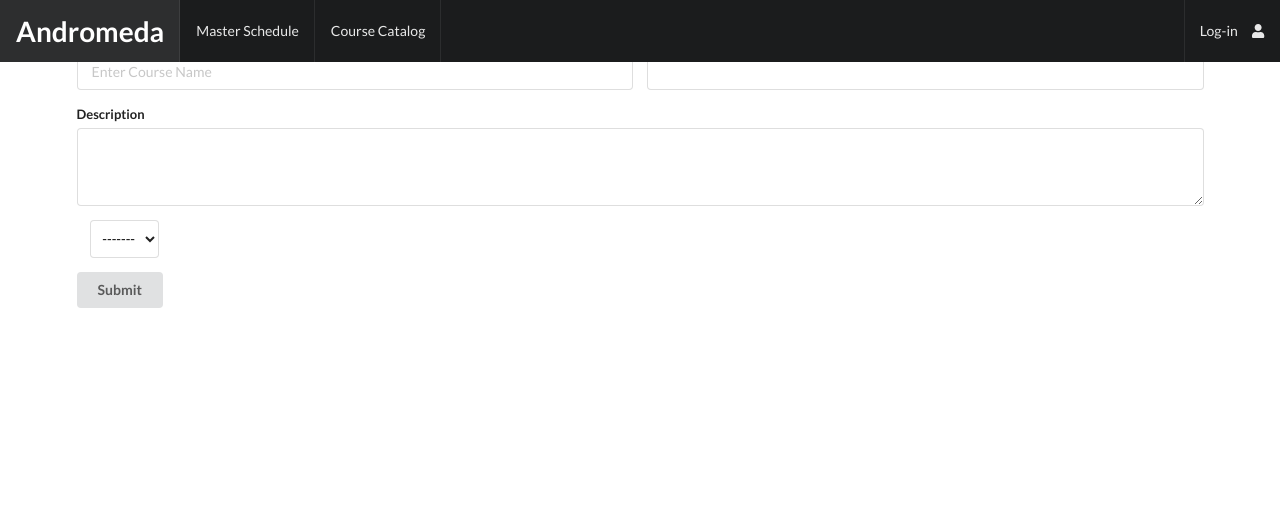
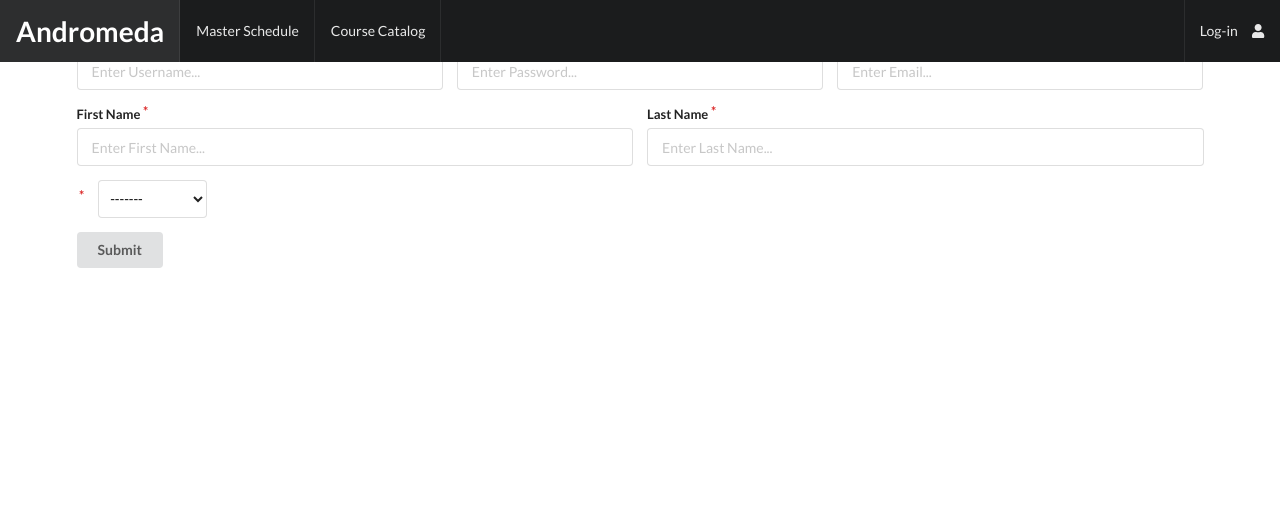
Before and after one commit to andromedasystem/Andromeda, a Django app: template registration_system/templates/registration_system/create_course.html in a window 1280 px wide. Shown: the top 507 px of the page. Run offline with Django 3.2, Linux system fonts and the light colour scheme; the template is opened without the code that fills it, so the values that code supplies are empty; some libraries are stand-ins or nearby versions.

```diff
--- a/registration_system/templates/registration_system/create_course.html
+++ b/registration_system/templates/registration_system/create_course.html
@@ -8,47 +8,162 @@
     <div class="ui container">
         {{ rendered|safe }}
     </div>
-
+{# TODO: Create Section Form and Ajax Requests to query DB values for inputs   #}
     <div class="ui container">
-        <form action="{{ url }}" method="post" class="ui form m-top2 ">
+        <form id="user-form" action="{{ url }}" method="post" class="ui form m-top2 ">
             {% csrf_token %}
 
-                <div class="two fields">
-                    <div class="field">
-                        <label for="id_name">Course Name</label>
-                        <input type="text" name="name" maxlength="100" placeholder="Enter Course Name" id="id_name" required/>
-                    </div>
-                    <div class="field">
-                        <label for="id_credits">Credits</label>
-                        <input type="number" name="credits" step="1" min="2" max="4" id="id_credits" required>
-                    </div>
+            <div class="three fields">
+                <div class="required field">
+                    <label for="id_username">Username</label>
+                    <input type="text" name="username" maxlength="150" placeholder="Enter Username..." id="id_username" required/>
                 </div>
+                <div class="required field">
+                    <label for="id_password">Password</label>
+                    <input type="password" name="password" id="id_password" placeholder="Enter Password..." required/>
+                </div>
+                <div class="required field">
+                    <label for="id_email">Email</label>
+                    <input autocomplete="email" type="text" name="email" maxlength="254" placeholder="Enter Email..." id="id_email" required/>
+                </div>
+            </div>
+             <div class="two fields">
+                <div class=" required field">
+                    <label for="id_first_name">First Name</label>
+                    <input autocomplete="given-name" type="text" name="first_name" maxlength="30" placeholder="Enter First Name..." id="id_first_name" required/>
+                </div>
+                 <div class=" required field">
+                     <label for="id_last_name">Last Name</label>
+                     <input autocomplete="family-name" type="text" name="last_name" maxlength="150" placeholder="Enter Last Name..." id="id_last_name" required>
+                 </div>
+             </div>
 
-            <div class="field">
-                <label for="id_description">Description</label>
-                <textarea class="text-area-styled" placeholder="Enter Course Description..." name="description" maxlength="1000" id="id_description" required rows="3" style="resize: vertical;">
-                </textarea>
-            </div>
             <div class="inline fields">
-                <div class="field">
-                    <label for="id_department_id"></label>
-                    <select class="ui fluid dropdown" name="department_id" id="id_department_id" required>
+                <div class="required field">
+                    <label for="id_user_type"></label>
+                    <select class="ui fluid dropdown" name="user_type" id="id_user_type" required>
                         <option value="true">-------</option>
-                        {% if departments %}
-                            {% for department in departments %}
-                                <option value="{{ department.department_id }}" label="{{ department.name }}">{{ department.name }}</option>
-                            {% endfor %}
-                        {% endif %}
+                        <option value="A">Admin</option>
+                        <option value="F">Faculty</option>
+                        <option value="S">Student</option>
+                        <option value="R">Researcher</option>
                     </select>
                 </div>
             </div>
-            <div class="field">
-                <button class="ui button" role="button">Submit</button>
+            <div id="user_type_form">
+
+            </div>
+            <div id="submit_div" class="field">
+                <button type="button" id="submit" class="ui button" role="button">Submit</button>
             </div>
         </form>
+        <div id="success"></div>
     </div>
 
+   <script>
+        function getUserTypeForm(){
+            var user_type = document.getElementById('id_user_type');
+            var user_type_value = user_type.options[user_type.selectedIndex].value;
+            switch( user_type_value){
+                case 'A':
+                case 'R':
+                    $('#user_type_form').empty();
+                    break;
+                case 'F':
+                    displayFacultyForm();
+                    break;
+                case 'S':
+                    displayStudentForm();
+                    break;
 
+            }
+        }
+
+        function displayStudentForm(){
+            $('#user_type_form').empty();
+            $('#user_type_form').append("<div class='three fields'>" +
+                                            "<div class='required field'>" +
+                                                "<label for='id_date_of_birth'>Date of Birth</label>" +
+                                                "<input id='id_date_of_birth' type='text' name='day' value='01/01/2001' required />" +
+                                            "</div>" +
+                                            "<div class='required field'>" +
+                                                "<label for='id_student_type'>Student Type</label>" +
+                                                "<select class='ui fluid dropdown' name='student_type' id='id_student_type' required>"+
+                                                    "<option value='F'>Full Time</option>"+
+                                                    "<option value='P'>Part Time</option>"+
+                                                "</select>"+
+                                            "</div>" +
+                                            "<div class='field'>"+
+                                                "<label for='id_credits'>Credits</label>"+
+                                                "<input id='id_credits' name='credits' type='number' step='1' default='0' min='0' max='120'/>"+
+                                            "</div>"+
+                                        "</div> ");
+        }
+
+        function displayFacultyForm() {
+            $('#user_type_form').empty();
+            $('#user_type_form').append("<div class='two fields'>" +
+                                            "<div id='add_departments' class='required field'>" +
+                                                "<label for='id_department_id'>Department</label>" +
+                                                "<select class='ui fluid dropdown' name='department_id' id='id_department_id' required>" +
+                                                "</select>"+
+                                            "</div>" +
+                                            "<div class='required field'>" +
+                                                "<label for='id_faculty_type'>Faculty Type</label>" +
+                                                "<select class='ui fluid dropdown' name='faculty_type' id='id_faculty_type' required>"+
+                                                    "<option value='F'>Full Time</option>"+
+                                                    "<option value='P'>Part Time</option>"+
+                                                "</select>"+
+                                            "</div>" +
+                                        "</div> ");
+            $.ajax({
+                type: "GET",
+                url: "/student_system/create_user/departments/",
+
+                success: function(data) {
+                    console.log(data);
+                    data.forEach(function(element){
+                        $('#id_department_id').append("<option value="+element.department_id+">"+element.department_name+"</option>");
+                    });
+                }
+            });
+
+        }
+
+        function submitUser(event){
+            event.preventDefault();
+            var username = $('#id_username').val();
+            var password = $('#id_password').val();
+            var first_name = $('#id_first_name').val();
+            var last_name = $('#id_last_name').val();
+            var user_type = $('#id_user_type').val();
+            var date_of_birth, student_type, credits, department_id, faculty_type = ''
+            if( user_type.trim() === 'S'){
+                date_of_birth = $('#id_date_of_birth').val();
+                student_type = $('#id_student_type').val();
+                credits = $('#id_credits').val() ? $('#id_credits').val() : false;
+            } else if( user_type.trim() === 'F'){
+                department_id = $('#id_department_id').val();
+                faculty_type = $('#id_faculty_type').val();
+            }
+            $.ajax({
+                type: "POST",
+                url: "/student_system/create_user/",
+
+                data: $('#user-form').serialize(),
+
+                success: function(){
+                    $('#user-form').hide();
+                    $('#success').append("<h2>User Created Successfully!</h2>")
+                }
+            })
+        }
+
+
+        $('#submit').click(submitUser);
+        $('#id_user_type').change(getUserTypeForm);
+
+    </script>
 {#    {{ form }}#}
 
 {#    <script>document.getElementsByClassName('ui dropdown').dropdown()</script>#}
```
Also changed, not shown: registration_system/templates/registration_system/create_section.html (added, +55 -0 lines), registration_system/views.py (+78 -0 lines).
